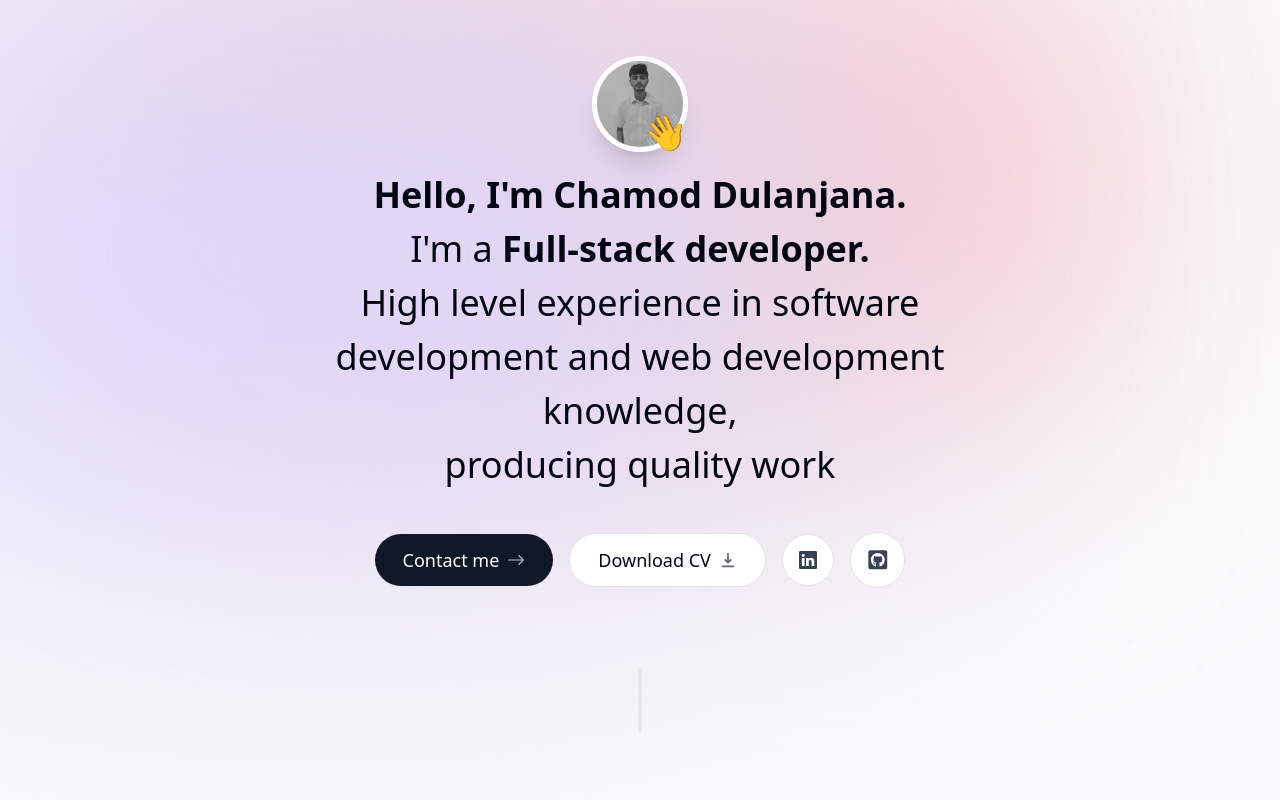
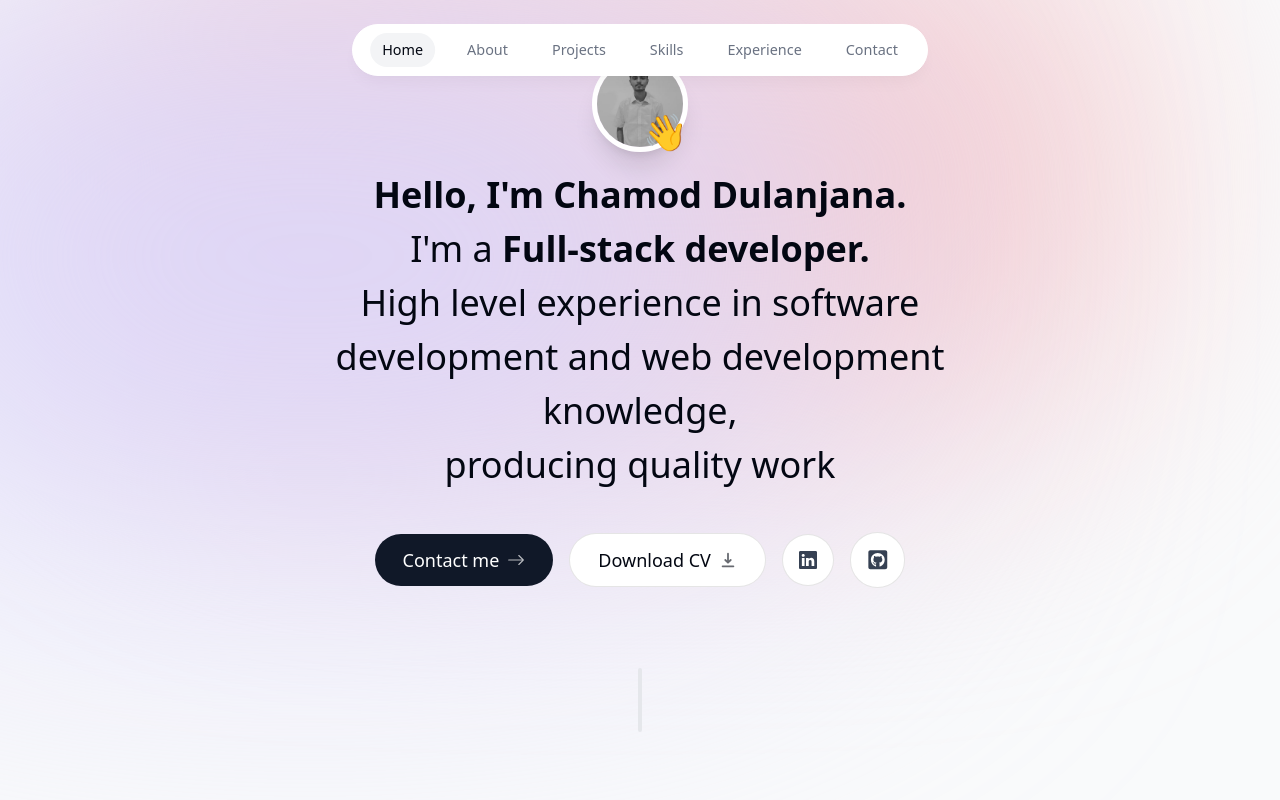
Before and after one commit to ChamodDulanjana/myPortfolio, a Next.js app: page / in a window 1280 px wide. Shown: the top 800 px of the page. Built offline with nearby package versions, Linux system fonts and the light colour scheme; no server answers.

Commit message:
create ActiveSection Context and modifying header

```diff
--- a/app/layout.tsx
+++ b/app/layout.tsx
@@ -1,6 +1,8 @@
 import type { Metadata } from "next";
 import { Inter } from "next/font/google";
 import "./globals.css";
+import ActiveSectionContextProvider from "@/context/active-section-context";
+import Header from "@/components/header";
 
 // const inter = Inter({
 //   subsets: ["latin"],
@@ -11,17 +13,14 @@
   description: "Chamod Dulanjana's Portfolio",
 };
 
-export default function RootLayout({
-  children,
-}: Readonly<{
-  children: React.ReactNode;
-}>) {
+export default function RootLayout({ children }: { children: React.ReactNode }) {
   return (
     <html lang="en">
-      <body
-        className={`bg-gray-50 text-gray-950 relative `}
-      >
-        {children}
+      <body className={`bg-gray-50 text-gray-950 relative `} >
+        <ActiveSectionContextProvider>
+          <Header />
+          {children}
+        </ActiveSectionContextProvider>
       </body>
     </html>
   );
--- /dev/null
+++ b/components/header.tsx
@@ -0,0 +1,64 @@
+"use client";
+
+import React from "react";
+import { motion } from "framer-motion";
+import { links } from "@/lib/data";
+import Link from "next/link";
+import clsx from "clsx";
+import { useActiveSectionContext } from "@/context/active-section-context";
+
+export default function Header() {
+  const { activeSection, setActiveSection, setTimeOfLastClick } = useActiveSectionContext();
+
+  return (
+    <header className="z-[999] relative">
+      <motion.div
+        className="fixed top-0 left-1/2 h-[4.5rem] w-full rounded-none border border-white border-opacity-40 bg-white bg-opacity-80 shadow-lg shadow-black/[0.03] backdrop-blur-[0.5rem] sm:top-6 sm:h-[3.25rem] sm:w-[36rem] sm:rounded-full"
+        initial={{ y: -100, x: "-50%", opacity: 0 }}
+        animate={{ y: 0, x: "-50%", opacity: 1 }}
+      ></motion.div>
+
+      <nav className="flex fixed top-[0.15rem] left-1/2 h-12 -translate-x-1/2 py-2 sm:top-[1.7rem] sm:h-[initial] sm:py-0">
+        <ul className="flex w-[22rem] flex-wrap items-center justify-center gap-y-1 text-[0.9rem] font-medium text-gray-500 sm:w-[initial] sm:flex-nowrap sm:gap-5">
+          {links.map((link) => (
+            <motion.li
+              className="h-3/4 flex items-center justify-center relative"
+              key={link.hash}
+              initial={{ y: -100, opacity: 0 }}
+              animate={{ y: 0, opacity: 1 }}
+            >
+              <Link
+                className={clsx(
+                  "flex w-full items-center justify-center px-3 py-3 hover:text-gray-950 transition",
+                  {
+                    "text-gray-950":
+                      activeSection === link.name,
+                  }
+                )}
+                href={link.hash}
+                onClick={() => {
+                  setActiveSection(link.name);
+                  setTimeOfLastClick(Date.now());
+                }}
+              >
+                {link.name}
+
+                {link.name === activeSection && (
+                  <motion.span
+                    className="bg-gray-100 rounded-full absolute inset-0 -z-10"
+                    layoutId="activeSection"
+                    transition={{
+                      type: "spring",
+                      stiffness: 380,
+                      damping: 30,
+                    }}
+                  ></motion.span>
+                )}
+              </Link>
+            </motion.li>
+          ))}
+        </ul>
+      </nav>
+    </header>
+  );
+}
--- /dev/null
+++ b/context/active-section-context.tsx
@@ -0,0 +1,47 @@
+"use client";
+
+import type { SectionName } from "@/lib/types";
+import React, { useState, createContext, useContext } from "react";
+
+type ActiveSectionContextProviderProps = {
+  children: React.ReactNode;
+};
+
+type ActiveSectionContextType = {
+  activeSection: SectionName;
+  setActiveSection: (section: SectionName) => void;
+  timeOfLastClick: number;
+  setTimeOfLastClick: (time: number) => void;
+};
+
+export const ActiveSectionContext = createContext<ActiveSectionContextType | null>(null);
+
+export default function ActiveSectionContextProvider({children}: ActiveSectionContextProviderProps) {
+  const [activeSection, setActiveSection] = useState<SectionName>("Home");
+  const [timeOfLastClick, setTimeOfLastClick] = useState(0); // we need to keep track of this to disable the observer temporarily when user clicks on a link
+
+  return (
+    <ActiveSectionContext.Provider
+      value={{
+        activeSection,
+        setActiveSection,
+        timeOfLastClick,
+        setTimeOfLastClick,
+      }}
+    >
+      {children}
+    </ActiveSectionContext.Provider>
+  );
+}
+
+export function useActiveSectionContext() {
+  const context = useContext(ActiveSectionContext);
+
+  if (context === null) {
+    throw new Error(
+      "useActiveSectionContext must be used within an ActiveSectionContextProvider"
+    );
+  }
+
+  return context;
+}
--- a/package.json
+++ b/package.json
@@ -9,6 +9,7 @@
     "lint": "next lint"
   },
   "dependencies": {
+    "clsx": "^2.1.1",
     "framer-motion": "^12.23.12",
     "next": "15.4.4",
     "react": "19.1.0",
```
Also changed, not shown: 1 other file (tests, documents, lock files or other folders).
